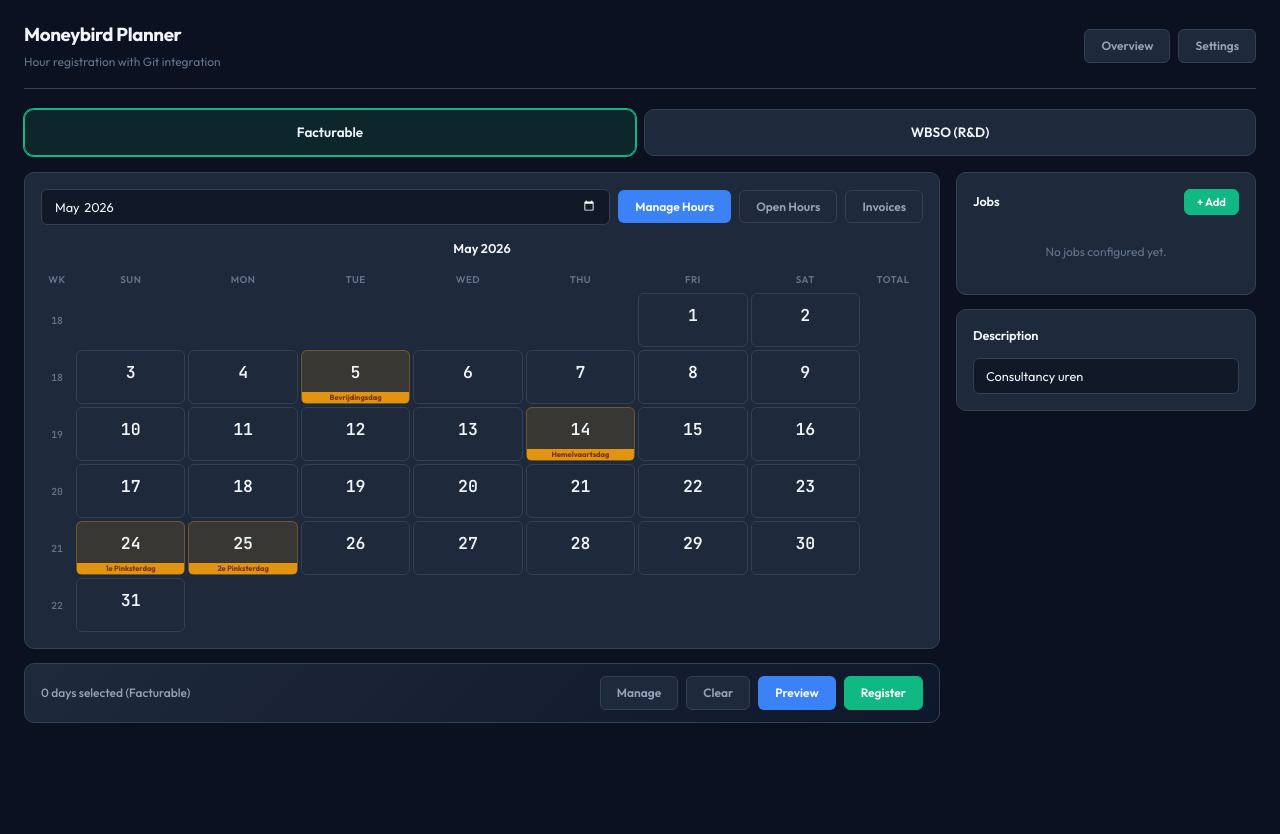
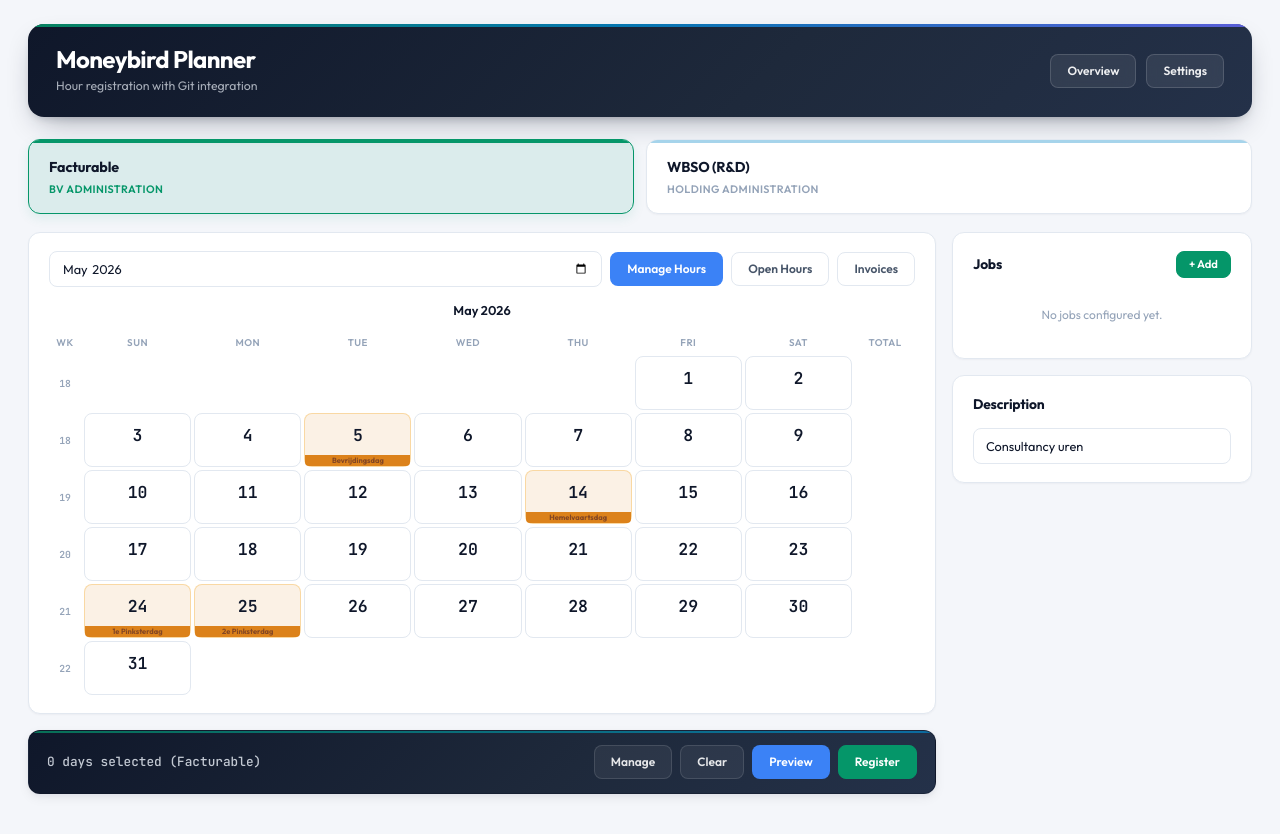
Before and after one commit to PurpleDinoSour/moneybird-planner, a plain HTML site: page index.html in a window 1280 px wide. Before the commit the page ends 800 px from the top, so only its background shows below. Drawn offline with Linux system fonts and the light colour scheme; no server answers.

Commit message:
feat(ui): executive light theme with navy hero and refined palette
- Switch palette to light executive theme (off-white #F4F6FA, white cards, deep navy #0F172A text)
- Header rebuilt as premium navy hero card with gradient + accent stripe (emerald->sky->indigo)
- Hour-type tabs become scorecard cards with colored top accents (matches compliance-report aesthetic)
- Action bar and dashboard header keep navy gradient with thin accent stripe for contrast
- Inputs switched to color-scheme: light, native pickers now readable
- Refined JOB_COLORS palette: deep blue, emerald, amber, violet, rose, teal (no more 'winegum' brights)
- Fix dark-color fallbacks in moneybird.js inline styles to light equivalents
- Soft navy-tinted shadows and refined custom scrollbar

```diff
--- a/css/styles.css
+++ b/css/styles.css
@@ -1,35 +1,47 @@
-/* Moneybird Planner IV - Executive Dark Navy Theme */
-/* Version: 2.0.0 */
+/* Moneybird Planner IV - Executive Light Theme */
+/* Version: 3.0.0 */
 
 @import url('https://fonts.googleapis.com/css2?family=Outfit:wght@400;500;600;700&family=JetBrains+Mono:wght@400;500;600&display=swap');
 
 :root {
-    --bg: #0B1120;
-    --bg-elevated: #111827;
-    --surface: #1E293B;
-    --surface-hover: #263548;
-    --border: #334155;
-    --border-light: #1E293B;
-    --text: #F1F5F9;
-    --text-secondary: #94A3B8;
-    --muted: #64748B;
-    --accent: #10B981;
-    --accent-light: rgba(16, 185, 129, 0.12);
-    --accent-glow: rgba(16, 185, 129, 0.25);
-    --wbso: #38BDF8;
-    --wbso-light: rgba(56, 189, 248, 0.12);
-    --wbso-dark: #0EA5E9;
-    --facturable: #10B981;
-    --facturable-light: rgba(16, 185, 129, 0.12);
-    --danger: #EF4444;
-    --danger-light: rgba(239, 68, 68, 0.12);
-    --warning: #F59E0B;
-    --warning-light: rgba(245, 158, 11, 0.12);
-    --card: #1E293B;
-    --shadow: 0 1px 3px rgba(0, 0, 0, 0.3), 0 1px 2px rgba(0, 0, 0, 0.2);
-    --shadow-lg: 0 10px 25px -5px rgba(0, 0, 0, 0.4), 0 8px 10px -6px rgba(0, 0, 0, 0.3);
-    --radius: 10px;
-    --radius-sm: 6px;
+    /* Page surfaces */
+    --bg: #F4F6FA;                /* page canvas */
+    --bg-elevated: #F8FAFC;       /* subtle inner panel */
+    --surface: #FFFFFF;            /* cards */
+    --surface-hover: #F1F5F9;      /* hover wash */
+    --border: #E2E8F0;             /* card border */
+    --border-light: #EDF1F7;
+    /* Typography */
+    --text: #0F172A;               /* deep navy headings/body */
+    --text-secondary: #475569;     /* slate body */
+    --muted: #94A3B8;              /* muted labels */
+    /* Brand: deep navy hero */
+    --navy: #0F172A;
+    --navy-2: #1E293B;
+    --navy-grad: linear-gradient(135deg, #0F172A 0%, #1E293B 60%, #243149 100%);
+    /* Accents */
+    --accent: #059669;             /* emerald (facturable) */
+    --accent-2: #10B981;
+    --accent-light: rgba(5, 150, 105, 0.10);
+    --accent-glow: rgba(5, 150, 105, 0.20);
+    --wbso: #0284C7;               /* sky (WBSO) - deeper for light bg */
+    --wbso-2: #0EA5E9;
+    --wbso-light: rgba(2, 132, 199, 0.10);
+    --wbso-dark: #075985;
+    --facturable: #059669;
+    --facturable-light: rgba(5, 150, 105, 0.10);
+    --danger: #DC2626;
+    --danger-light: rgba(220, 38, 38, 0.08);
+    --warning: #D97706;
+    --warning-light: rgba(217, 119, 6, 0.10);
+    --card: #FFFFFF;
+    /* Shadows: soft & navy-tinted */
+    --shadow-xs: 0 1px 2px rgba(15, 23, 42, 0.04);
+    --shadow: 0 1px 3px rgba(15, 23, 42, 0.06), 0 1px 2px rgba(15, 23, 42, 0.04);
+    --shadow-md: 0 4px 12px rgba(15, 23, 42, 0.06), 0 2px 4px rgba(15, 23, 42, 0.04);
+    --shadow-lg: 0 20px 40px -12px rgba(15, 23, 42, 0.18), 0 8px 16px -8px rgba(15, 23, 42, 0.10);
+    --radius: 12px;
+    --radius-sm: 8px;
     --font: 'Outfit', -apple-system, BlinkMacSystemFont, 'Segoe UI', sans-serif;
     --font-mono: 'JetBrains Mono', 'Consolas', monospace;
     --transition: all 0.2s cubic-bezier(0.16, 1, 0.3, 1);
@@ -60,27 +72,57 @@
 .container {
     max-width: 1480px;
     margin: 0 auto;
-    padding: 20px 24px;
+    padding: 24px 28px 40px;
 }
 
 /* ========================================
-   HEADER
+   HEADER - Navy Hero Card
    ======================================== */
 .header {
     display: flex;
     justify-content: space-between;
     align-items: center;
-    margin-bottom: 20px;
-    padding-bottom: 16px;
-    border-bottom: 1px solid var(--border);
+    margin-bottom: 22px;
+    padding: 22px 28px;
+    background: var(--navy-grad);
+    border-radius: 16px;
+    color: #FFFFFF;
+    box-shadow: 0 12px 30px -12px rgba(15, 23, 42, 0.45), 0 4px 8px -4px rgba(15, 23, 42, 0.20);
+    position: relative;
+    overflow: hidden;
+}
+.header::before {
+    content: '';
+    position: absolute;
+    top: 0; left: 0; right: 0;
+    height: 3px;
+    background: linear-gradient(90deg, var(--accent) 0%, var(--wbso) 50%, #6366F1 100%);
+    opacity: 0.85;
 }
 .header h1 {
-    font-size: 1.25rem;
+    font-size: 1.6rem;
     font-weight: 700;
-    letter-spacing: -0.02em;
-    color: var(--text);
+    letter-spacing: -0.025em;
+    color: #FFFFFF;
+    line-height: 1.1;
 }
-.header-actions { display: flex; gap: 8px; }
+.header .text-sm.text-muted {
+    color: rgba(226, 232, 240, 0.72) !important;
+    font-size: 0.82rem;
+    font-weight: 400;
+}
+.header-actions { display: flex; gap: 10px; }
+.header-actions .btn-ghost {
+    background: rgba(255, 255, 255, 0.08);
+    color: rgba(255, 255, 255, 0.92);
+    border-color: rgba(255, 255, 255, 0.15);
+    backdrop-filter: blur(6px);
+}
+.header-actions .btn-ghost:hover {
+    background: rgba(255, 255, 255, 0.14);
+    color: #FFFFFF;
+    border-color: rgba(255, 255, 255, 0.28);
+}
 
 /* ========================================
    BUTTONS
@@ -154,8 +196,9 @@
     background: var(--surface);
     border: 1px solid var(--border);
     border-radius: var(--radius);
-    padding: 16px;
-    margin-bottom: 14px;
+    padding: 18px 20px;
+    margin-bottom: 16px;
+    box-shadow: var(--shadow-xs);
 }
 .card-header {
     display: flex;
@@ -163,59 +206,85 @@
     align-items: center;
     margin-bottom: 14px;
     padding-bottom: 12px;
-    border-bottom: 1px solid var(--border);
+    border-bottom: 1px solid var(--border-light);
 }
 .card-title {
-    font-size: 0.85rem;
-    font-weight: 600;
+    font-size: 0.92rem;
+    font-weight: 700;
     color: var(--text);
     display: flex;
     align-items: center;
     gap: 8px;
-    letter-spacing: -0.01em;
+    letter-spacing: -0.015em;
 }
 .card-subtitle {
     color: var(--muted);
-    font-size: 0.75rem;
-    margin: 2px 0 0;
+    font-size: 0.76rem;
+    margin: 3px 0 0;
 }
 
 /* ========================================
-   HOUR TYPE TABS
+   HOUR TYPE TABS - Executive scorecard style
    ======================================== */
 .hour-type-tabs {
     display: grid;
     grid-template-columns: 1fr 1fr;
-    gap: 8px;
-    margin-bottom: 16px;
+    gap: 12px;
+    margin-bottom: 18px;
 }
 .hour-type-tab {
-    padding: 12px 16px;
+    padding: 16px 20px;
     border: 1px solid var(--border);
     border-radius: var(--radius);
     cursor: pointer;
-    text-align: center;
+    text-align: left;
     transition: var(--transition);
     background: var(--surface);
-    display: flex;
-    align-items: center;
-    justify-content: center;
-    gap: 10px;
+    box-shadow: var(--shadow-xs);
+    position: relative;
+    overflow: hidden;
 }
-.hour-type-tab:hover { border-color: var(--text-secondary); background: var(--surface-hover); }
+.hour-type-tab::before {
+    content: '';
+    position: absolute;
+    top: 0; left: 0; right: 0;
+    height: 3px;
+    background: var(--border);
+    transition: background 0.2s;
+}
+.hour-type-tab.facturable::before { background: var(--facturable); opacity: 0.35; }
+.hour-type-tab.wbso::before { background: var(--wbso); opacity: 0.35; }
+.hour-type-tab:hover { border-color: #CBD5E1; box-shadow: var(--shadow); transform: translateY(-1px); }
 .hour-type-tab.active.facturable {
     border-color: var(--facturable);
     background: var(--facturable-light);
-    box-shadow: 0 0 0 1px var(--facturable);
+    box-shadow: 0 4px 12px rgba(5, 150, 105, 0.10);
 }
+.hour-type-tab.active.facturable::before { opacity: 1; }
 .hour-type-tab.active.wbso {
     border-color: var(--wbso);
     background: var(--wbso-light);
-    box-shadow: 0 0 0 1px var(--wbso);
+    box-shadow: 0 4px 12px rgba(2, 132, 199, 0.10);
 }
-.hour-type-tab .icon { font-size: 1.1rem; }
-.hour-type-tab .label { font-weight: 600; font-size: 0.9rem; }
-.hour-type-tab .desc { display: none; }
+.hour-type-tab.active.wbso::before { opacity: 1; }
+.hour-type-tab .label {
+    font-weight: 700;
+    font-size: 0.95rem;
+    color: var(--text);
+    letter-spacing: -0.01em;
+    display: block;
+}
+.hour-type-tab .desc {
+    display: block;
+    font-size: 0.72rem;
+    color: var(--muted);
+    margin-top: 2px;
+    text-transform: uppercase;
+    letter-spacing: 0.04em;
+    font-weight: 600;
+}
+.hour-type-tab.active.facturable .desc { color: var(--facturable); }
+.hour-type-tab.active.wbso .desc { color: var(--wbso); }
 
 /* ========================================
    MAIN LAYOUT
@@ -250,9 +319,9 @@
     border-radius: var(--radius-sm);
     font-size: 0.85rem;
     font-family: var(--font);
-    background: var(--bg-elevated);
+    background: #FFFFFF;
     color: var(--text);
-    color-scheme: dark;
+    color-scheme: light;
 }
 
 /* ========================================
@@ -449,22 +518,44 @@
    ACTION BAR
    ======================================== */
 .action-bar {
-    background: linear-gradient(135deg, #1E293B 0%, #0F172A 100%);
-    border: 1px solid var(--border);
-    color: #fff;
-    padding: 12px 16px;
+    background: var(--navy-grad);
+    border: 1px solid rgba(15, 23, 42, 0.4);
+    color: #FFFFFF;
+    padding: 14px 18px;
     border-radius: var(--radius);
     display: flex;
     justify-content: space-between;
     align-items: center;
-    margin-top: 14px;
+    margin-top: 16px;
+    box-shadow: var(--shadow-md);
+    position: relative;
+    overflow: hidden;
+}
+.action-bar::before {
+    content: '';
+    position: absolute;
+    top: 0; left: 0; right: 0;
+    height: 2px;
+    background: linear-gradient(90deg, var(--accent) 0%, var(--wbso) 100%);
+    opacity: 0.7;
 }
 .action-bar .status {
-    font-size: 0.8rem;
+    font-size: 0.85rem;
     font-weight: 500;
-    color: var(--text-secondary);
+    color: rgba(226, 232, 240, 0.85);
+    font-family: var(--font-mono);
 }
 .action-bar .buttons { display: flex; gap: 8px; }
+.action-bar .btn-ghost {
+    background: rgba(255, 255, 255, 0.06);
+    color: rgba(255, 255, 255, 0.88);
+    border-color: rgba(255, 255, 255, 0.12);
+}
+.action-bar .btn-ghost:hover {
+    background: rgba(255, 255, 255, 0.12);
+    color: #FFFFFF;
+    border-color: rgba(255, 255, 255, 0.22);
+}
 
 /* ========================================
    PROJECT PICKER
@@ -505,9 +596,10 @@
     border-radius: var(--radius-sm);
     font-size: 0.85rem;
     font-family: var(--font);
-    background: var(--bg-elevated);
+    background: #FFFFFF;
     color: var(--text);
-    transition: border-color 0.2s;
+    color-scheme: light;
+    transition: border-color 0.15s, box-shadow 0.15s;
 }
 input:focus, select:focus, textarea:focus {
     outline: none;
@@ -552,21 +644,21 @@
     overflow-y: auto;
     border: 1px solid var(--border);
     border-radius: var(--radius);
-    background: var(--bg-elevated);
+    background: var(--surface);
 }
 .git-table-header {
     display: grid;
     grid-template-columns: 40px 70px 80px 1fr 140px 80px;
     gap: 8px;
     padding: 10px 14px;
-    background: linear-gradient(135deg, #1E293B 0%, #0F172A 100%);
-    color: var(--text-secondary);
+    background: var(--navy-grad);
+    color: rgba(226, 232, 240, 0.88);
     font-size: 0.7rem;
     font-weight: 600;
     text-transform: uppercase;
-    letter-spacing: 0.04em;
+    letter-spacing: 0.05em;
     border-radius: var(--radius) var(--radius) 0 0;
-    border-bottom: 1px solid var(--border);
+    border-bottom: 1px solid rgba(15, 23, 42, 0.5);
 }
 .git-row {
     display: grid;
@@ -797,7 +889,7 @@
     transition: var(--transition);
 }
 .color-swatch:hover { transform: scale(1.15); }
-.color-swatch.active { border-color: var(--text); transform: scale(1.15); box-shadow: 0 0 0 2px var(--bg); }
+.color-swatch.active { border-color: var(--text); transform: scale(1.15); box-shadow: 0 0 0 2px var(--surface), 0 0 0 4px var(--text); }
 .job-day-time {
     display: flex;
     align-items: center;
@@ -961,9 +1053,9 @@
     border-radius: 4px;
     font-size: 0.85rem;
     width: 100px;
-    background: var(--bg-elevated);
+    background: #FFFFFF;
     color: var(--text);
-    color-scheme: dark;
+    color-scheme: light;
 }
 .he-hours {
     font-weight: 700;
@@ -996,9 +1088,18 @@
     display: flex;
     justify-content: space-between;
     align-items: center;
-    padding: 12px 16px;
-    background: linear-gradient(135deg, #0C4A6E 0%, #164E63 100%);
+    padding: 14px 18px;
+    background: linear-gradient(135deg, #0C4A6E 0%, #075985 60%, #0F172A 100%);
     border-bottom: 1px solid rgba(56, 189, 248, 0.2);
+    position: relative;
+}
+.dashboard-header::before {
+    content: '';
+    position: absolute;
+    top: 0; left: 0; right: 0;
+    height: 2px;
+    background: linear-gradient(90deg, var(--wbso-2) 0%, #6366F1 100%);
+    opacity: 0.85;
 }
 .dashboard-title {
     font-size: 0.85rem;
@@ -1258,10 +1359,10 @@
 /* ========================================
    SCROLLBAR
    ======================================== */
-::-webkit-scrollbar { width: 6px; height: 6px; }
+::-webkit-scrollbar { width: 8px; height: 8px; }
 ::-webkit-scrollbar-track { background: transparent; }
-::-webkit-scrollbar-thumb { background: var(--border); border-radius: 3px; }
-::-webkit-scrollbar-thumb:hover { background: var(--muted); }
+::-webkit-scrollbar-thumb { background: #CBD5E1; border-radius: 4px; border: 2px solid var(--bg); }
+::-webkit-scrollbar-thumb:hover { background: #94A3B8; }
 
 /* ========================================
    SETTINGS MODAL
--- a/js/config.js
+++ b/js/config.js
@@ -36,7 +36,7 @@
     'M365DSC_CICD_NPRD'
 ];
 
-const JOB_COLORS = ['#10b981', '#3b82f6', '#f59e0b', '#8b5cf6', '#ef4444', '#06b6d4'];
+const JOB_COLORS = ['#1D4ED8', '#047857', '#B45309', '#6D28D9', '#BE123C', '#0F766E'];
 
 // --- APPLICATION STATE ---
 const appState = {
--- a/js/customer-config.js
+++ b/js/customer-config.js
@@ -180,7 +180,7 @@
     try {
         await addCustomer(name, color);
         nameInput.value = '';
-        colorInput.value = '#3b82f6';
+        colorInput.value = '#1D4ED8';
         await initializeCustomerUI();
     } catch (err) {
         alert(`Error adding customer: ${err.message}`);
```
Also changed, not shown: index.html (+1 -1 lines), js/moneybird.js (+8 -8 lines).
